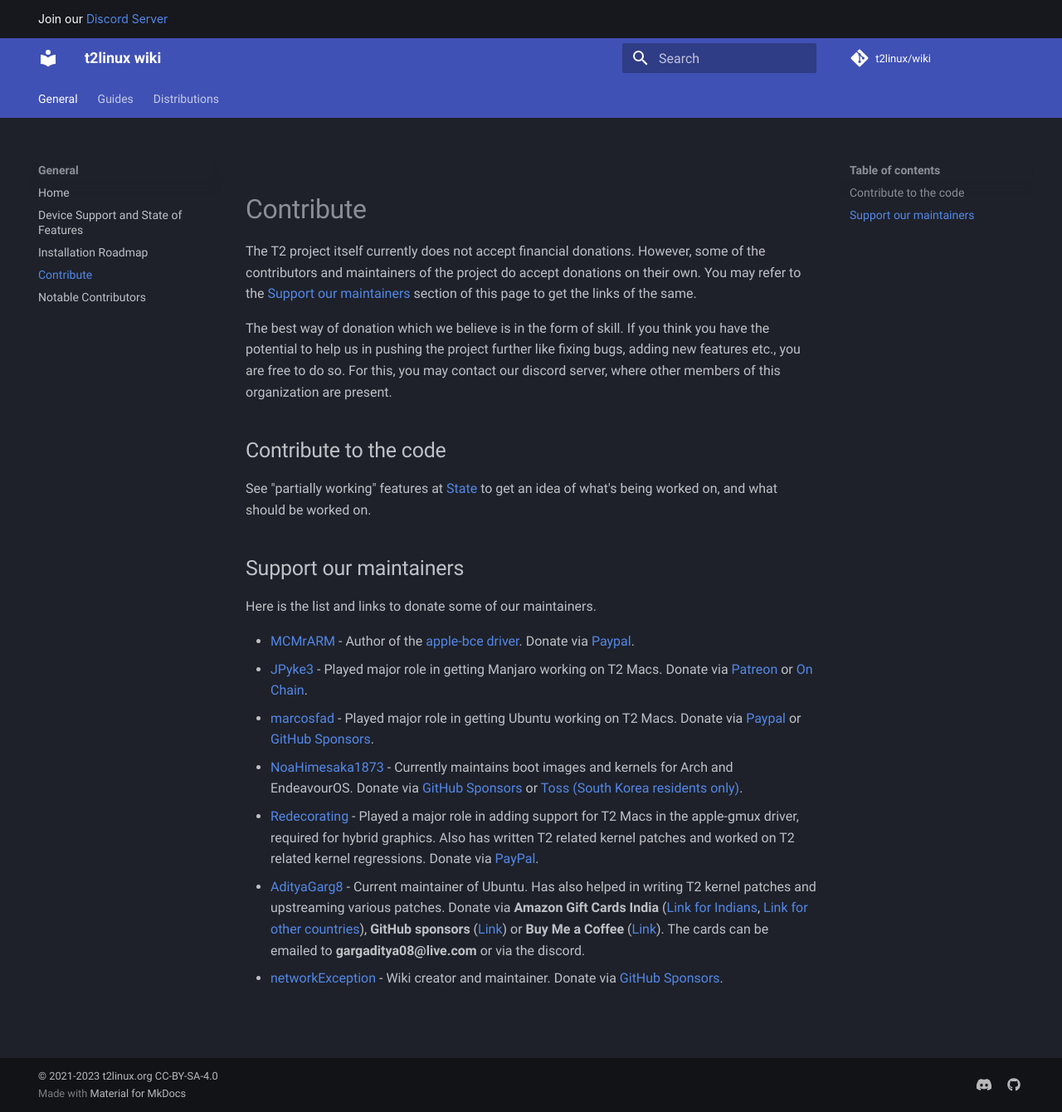
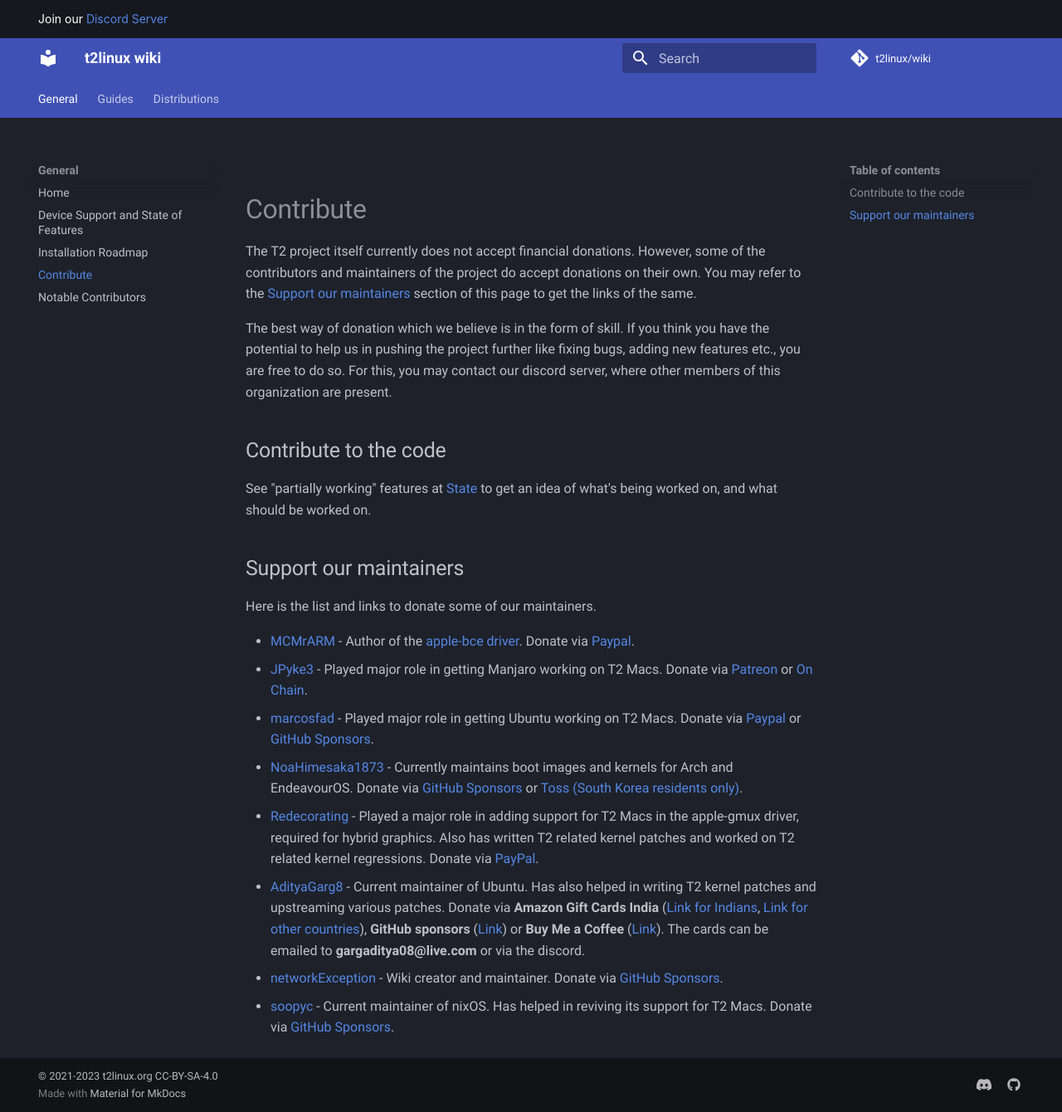
Before and after one commit to t2linux/wiki, an MkDocs documentation site: the page built from docs/contribute.md, in a window 1280 px wide and 1340 px high. Shown: the whole window at 83% size. Built offline with MkDocs 1.6.1 and Material for MkDocs 9.7.7, drawn with Linux system fonts in a browser that asks for light colours; comment, search, counter and statistics services are not loaded.

Commit message:
Contribute,

```diff
--- a/docs/contribute.md
+++ b/docs/contribute.md
@@ -19,3 +19,4 @@ Here is the list and links to donate some of our maintainers.
 - [Redecorating](https://github.com/Redecorating) - Played a major role in adding support for T2 Macs in the apple-gmux driver, required for hybrid graphics. Also has written T2 related kernel patches and worked on T2 related kernel regressions. Donate via [PayPal](https://paypal.me/redecorating).
 - [AdityaGarg8](https://github.com/AdityaGarg8) - Current maintainer of Ubuntu. Has also helped in writing T2 kernel patches and upstreaming various patches. Donate via **Amazon Gift Cards India** ([Link for Indians](https://www.amazon.in/s?k=amazon+e-gift+voucher&adgrpid=60620499282&ext_vrnc=hi&gclid=Cj0KCQjw8O-VBhCpARIsACMvVLMW9KEhsWO9xHEvOh7VLo3lCimvvJJqaKdqwj-OlN_ZAMp3ZIztQ0AaAtGAEALw_wcB&hvadid=294106443315&hvdev=m&hvlocphy=9075215&hvnetw=g&hvqmt=b&hvrand=11733182626932158840&hvtargid=kwd-314681002020&hydadcr=15237_1791630&tag=googinhydrmob-21&ref=pd_sl_3qs6ai50tg_b), [Link for other countries](https://www.g2a.com/search?query=Amazon%20India)), **GitHub sponsors** ([Link](https://github.com/sponsors/AdityaGarg8)) or **Buy Me a Coffee** ([Link](https://www.buymeacoffee.com/gargadityav)). The cards can be emailed to **gargaditya08@live.com** or via the discord.
 - [networkException](https://github.com/networkException) - Wiki creator and maintainer. Donate via [GitHub Sponsors](https://github.com/sponsors/networkException).
+- [soopyc](https://github.com/soopyc) - Current maintainer of nixOS. Has helped in reviving its support for T2 Macs. Donate via [GitHub Sponsors](https://github.com/sponsors/soopyc).
```
